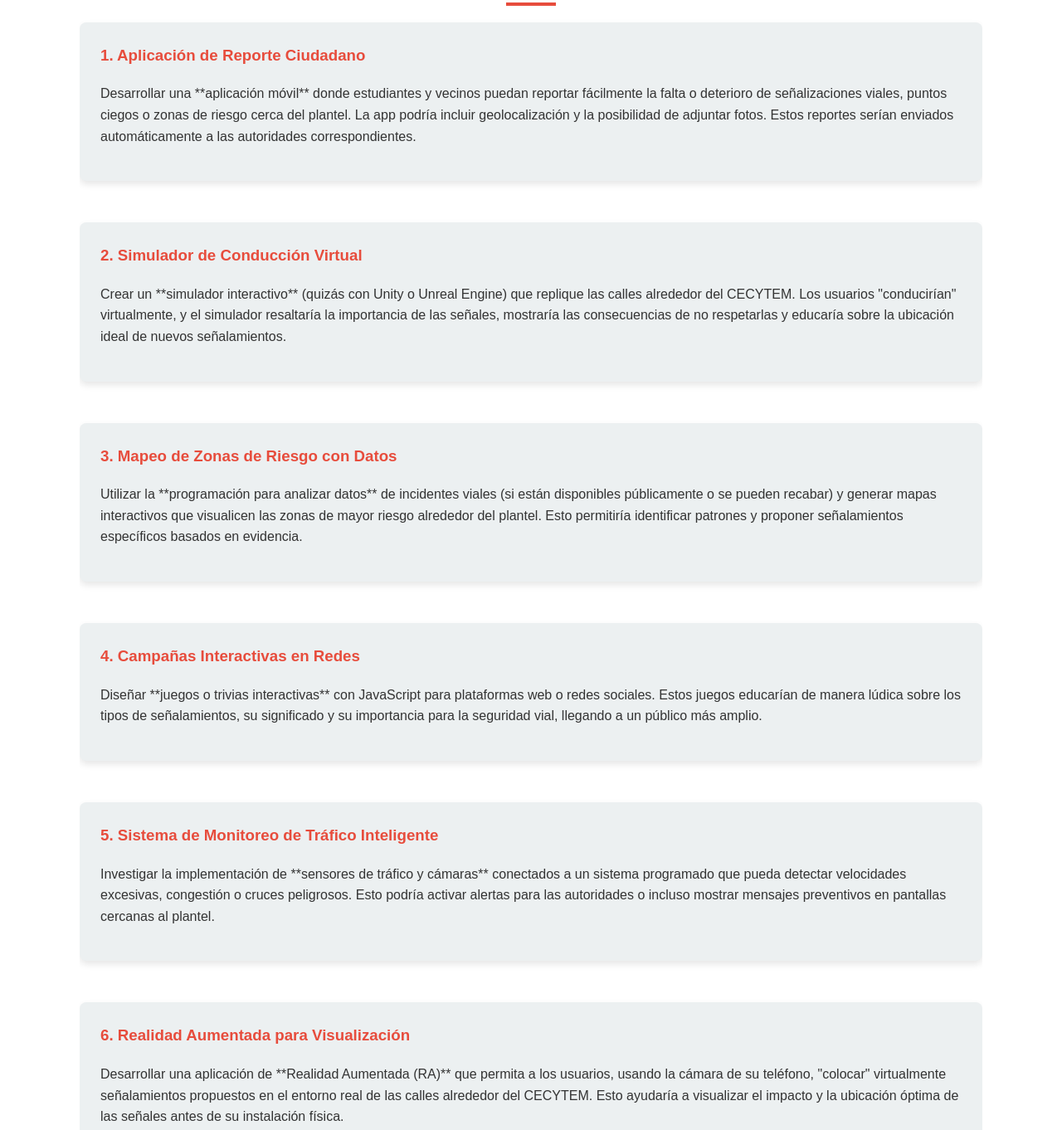
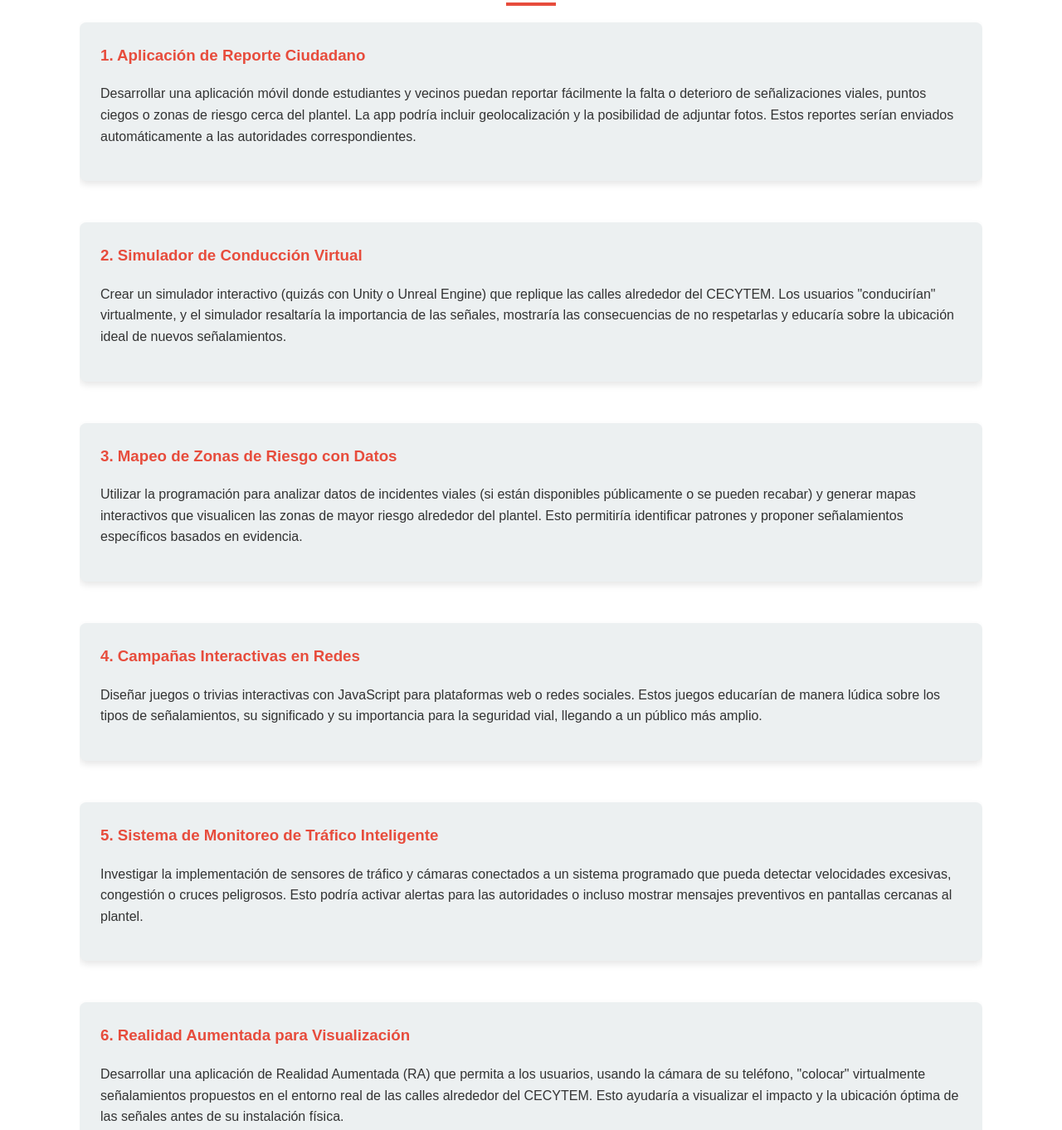
Before and after one commit to WhyFlorxs/conciencia-vial-cecytem, a plain HTML site: page index.html in a window 1280 px wide. Shown: the part 1264-2626 px from the top of the page at 83% size. Drawn offline with Linux system fonts and the light colour scheme.

Commit message:
Update index.html

```diff
--- a/index.html
+++ b/index.html
@@ -342,27 +342,27 @@
             <div class="content">
                 <div class="proposal-item">
                     <h3 class="animated-text-slide-up">1. Aplicación de Reporte Ciudadano</h3>
-                    <p class="animated-text-fade-in">Desarrollar una **aplicación móvil** donde estudiantes y vecinos puedan reportar fácilmente la falta o deterioro de señalizaciones viales, puntos ciegos o zonas de riesgo cerca del plantel. La app podría incluir geolocalización y la posibilidad de adjuntar fotos. Estos reportes serían enviados automáticamente a las autoridades correspondientes.</p>
+                    <p class="animated-text-fade-in">Desarrollar una aplicación móvil donde estudiantes y vecinos puedan reportar fácilmente la falta o deterioro de señalizaciones viales, puntos ciegos o zonas de riesgo cerca del plantel. La app podría incluir geolocalización y la posibilidad de adjuntar fotos. Estos reportes serían enviados automáticamente a las autoridades correspondientes.</p>
                 </div>
                 <div class="proposal-item">
                     <h3 class="animated-text-slide-up">2. Simulador de Conducción Virtual</h3>
-                    <p class="animated-text-fade-in">Crear un **simulador interactivo** (quizás con Unity o Unreal Engine) que replique las calles alrededor del CECYTEM. Los usuarios "conducirían" virtualmente, y el simulador resaltaría la importancia de las señales, mostraría las consecuencias de no respetarlas y educaría sobre la ubicación ideal de nuevos señalamientos.</p>
+                    <p class="animated-text-fade-in">Crear un simulador interactivo (quizás con Unity o Unreal Engine) que replique las calles alrededor del CECYTEM. Los usuarios "conducirían" virtualmente, y el simulador resaltaría la importancia de las señales, mostraría las consecuencias de no respetarlas y educaría sobre la ubicación ideal de nuevos señalamientos.</p>
                 </div>
                 <div class="proposal-item">
                     <h3 class="animated-text-slide-up">3. Mapeo de Zonas de Riesgo con Datos</h3>
-                    <p class="animated-text-fade-in">Utilizar la **programación para analizar datos** de incidentes viales (si están disponibles públicamente o se pueden recabar) y generar mapas interactivos que visualicen las zonas de mayor riesgo alrededor del plantel. Esto permitiría identificar patrones y proponer señalamientos específicos basados en evidencia.</p>
+                    <p class="animated-text-fade-in">Utilizar la programación para analizar datos de incidentes viales (si están disponibles públicamente o se pueden recabar) y generar mapas interactivos que visualicen las zonas de mayor riesgo alrededor del plantel. Esto permitiría identificar patrones y proponer señalamientos específicos basados en evidencia.</p>
                 </div>
                 <div class="proposal-item">
                     <h3 class="animated-text-slide-up">4. Campañas Interactivas en Redes</h3>
-                    <p class="animated-text-fade-in">Diseñar **juegos o trivias interactivas** con JavaScript para plataformas web o redes sociales. Estos juegos educarían de manera lúdica sobre los tipos de señalamientos, su significado y su importancia para la seguridad vial, llegando a un público más amplio.</p>
+                    <p class="animated-text-fade-in">Diseñar juegos o trivias interactivas con JavaScript para plataformas web o redes sociales. Estos juegos educarían de manera lúdica sobre los tipos de señalamientos, su significado y su importancia para la seguridad vial, llegando a un público más amplio.</p>
                 </div>
                 <div class="proposal-item">
                     <h3 class="animated-text-slide-up">5. Sistema de Monitoreo de Tráfico Inteligente</h3>
-                    <p class="animated-text-fade-in">Investigar la implementación de **sensores de tráfico y cámaras** conectados a un sistema programado que pueda detectar velocidades excesivas, congestión o cruces peligrosos. Esto podría activar alertas para las autoridades o incluso mostrar mensajes preventivos en pantallas cercanas al plantel.</p>
+                    <p class="animated-text-fade-in">Investigar la implementación de sensores de tráfico y cámaras conectados a un sistema programado que pueda detectar velocidades excesivas, congestión o cruces peligrosos. Esto podría activar alertas para las autoridades o incluso mostrar mensajes preventivos en pantallas cercanas al plantel.</p>
                 </div>
                 <div class="proposal-item">
                     <h3 class="animated-text-slide-up">6. Realidad Aumentada para Visualización</h3>
-                    <p class="animated-text-fade-in">Desarrollar una aplicación de **Realidad Aumentada (RA)** que permita a los usuarios, usando la cámara de su teléfono, "colocar" virtualmente señalamientos propuestos en el entorno real de las calles alrededor del CECYTEM. Esto ayudaría a visualizar el impacto y la ubicación óptima de las señales antes de su instalación física.</p>
+                    <p class="animated-text-fade-in">Desarrollar una aplicación de Realidad Aumentada (RA) que permita a los usuarios, usando la cámara de su teléfono, "colocar" virtualmente señalamientos propuestos en el entorno real de las calles alrededor del CECYTEM. Esto ayudaría a visualizar el impacto y la ubicación óptima de las señales antes de su instalación física.</p>
                 </div>
             </div>
         </div>
```
